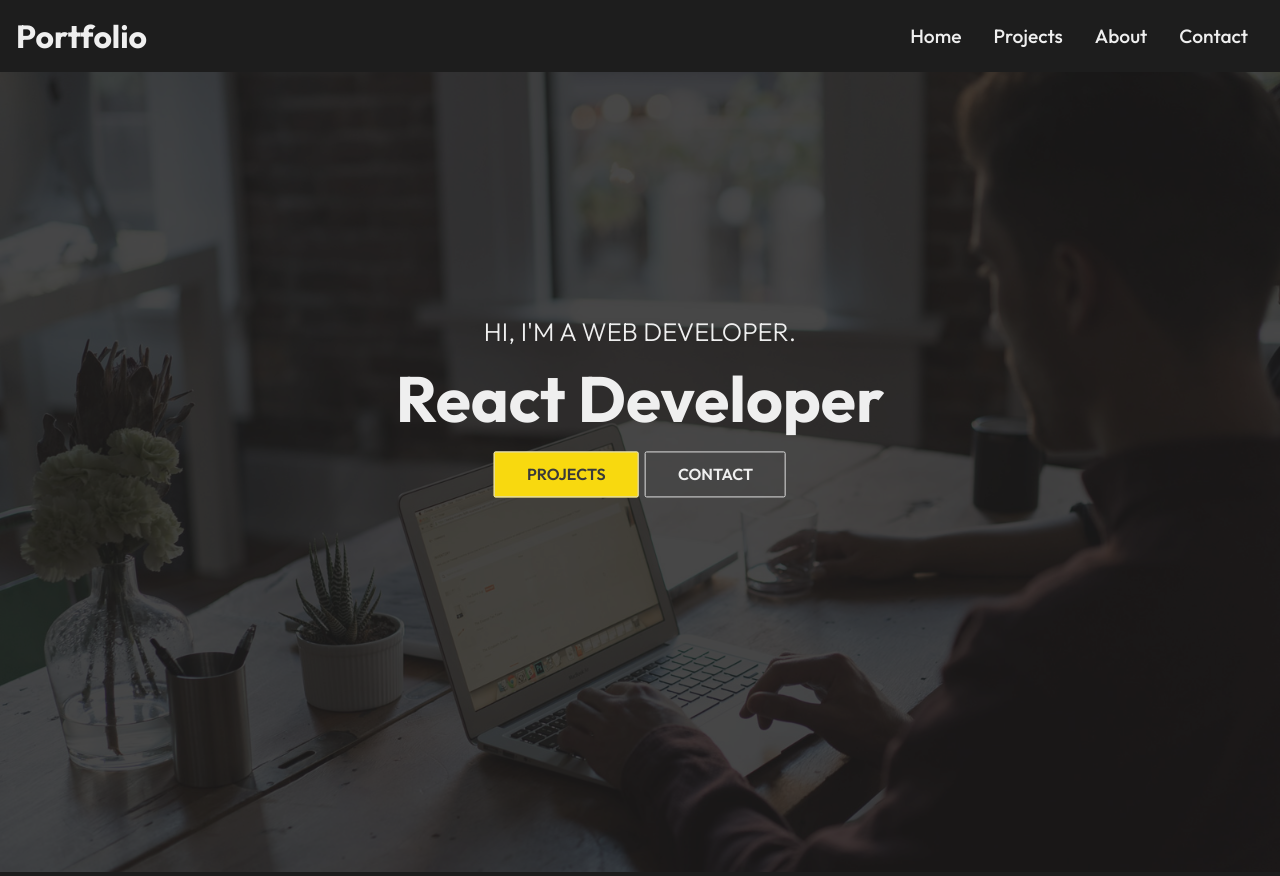
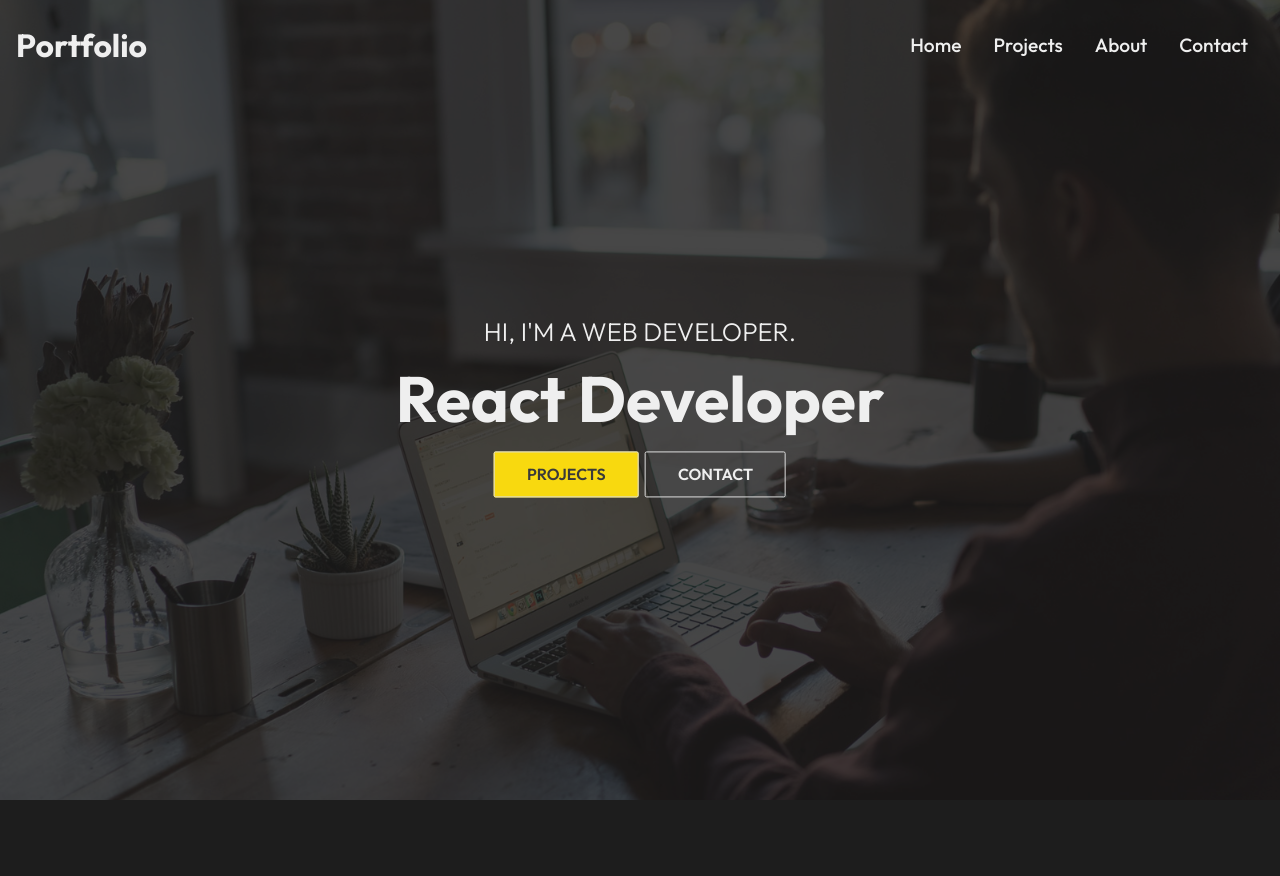
Before and after one commit to Muratozbk/my-portfolio-app, a React (Create React App) app: page / in a window 1280 px wide. After the commit the page ends 804 px from the top, so only its background shows below. Built offline with nearby package versions, Linux system fonts and the light colour scheme.

Commit message:
change nav background on scroll

```diff
--- a/src/components/Navbar.jsx
+++ b/src/components/Navbar.jsx
@@ -10,9 +10,17 @@
         setClick(!click)
     }
 
+    const [color, setColor] = useState(false);
+    const changeColor = () => {
+        if (window.scrollY >= 100) {
+            setColor(true)
+        } else { setColor(false) }
+    };
+
+    window.addEventListener("scroll", changeColor)
+
     return (
-        <div className='header'>
-
+        <div className={`header ${color && 'header-bg'}`}>
             <Link to={'/'} >
                 <h1>Portfolio</h1>
             </Link>
@@ -32,6 +40,7 @@
                 </li>
             </ul>
 
+
             <div className='hamburger' onClick={handleClick}>
                 {!click ? <FaBars size={20} style={{ color: "#efefef" }} /> :
                     <FaTimes size={20} style={{ color: "#efefef" }} />}
--- a/src/components/NavbarStyles.css
+++ b/src/components/NavbarStyles.css
@@ -1,8 +1,17 @@
 .header {
+    position: fixed;
+    width: 100%;
+    height: 90px;
+    z-index: 10;
     display: flex;
     justify-content: space-between;
     align-items: center;
     padding: 1rem;
+}
+
+.header-bg {
+    background-color: rgba(25, 25, 25, 0.87);
+    transition: .5s;
 }
 
 .nav-menu {
@@ -29,7 +38,7 @@
         align-items: center;
         width: 100%;
         height: 100vh;
-        /* background: rgba(25, 25, 25, 0.9); */
+        background: rgba(25, 25, 25, 0.9);
         position: absolute;
         top: 0;
         left: -100%;
--- a/src/routes/Home.js
+++ b/src/routes/Home.js
@@ -7,6 +7,7 @@
         <div>
             <Navbar />
             <HeroImg />
+
         </div>
     )
 }
```
